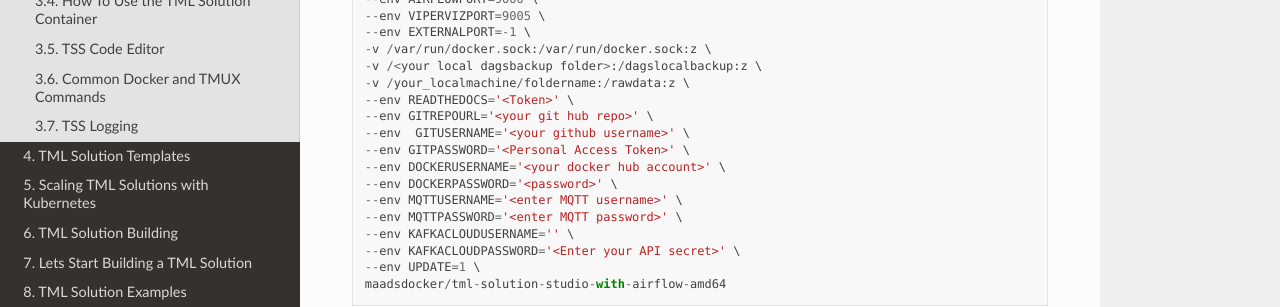
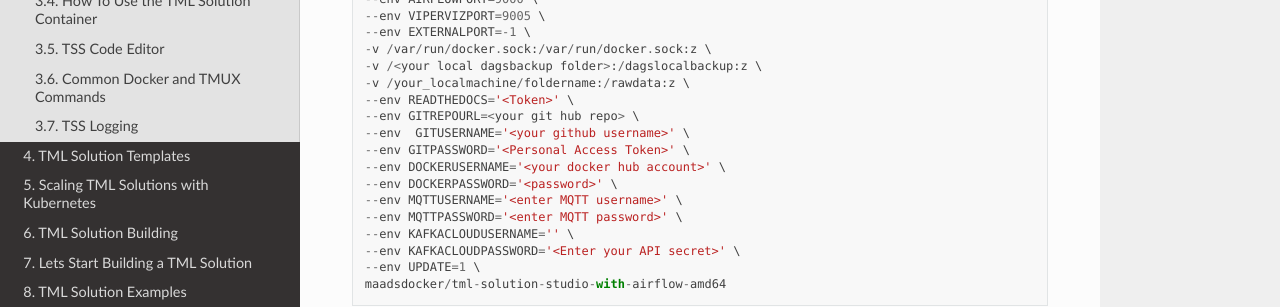
Before and after one commit to smaurice101/readthedocs, a Sphinx documentation site: the page built from docs/source/docker.rst, in a window 1280 px wide and 900 px high, scrolled down 2694 px. Shown: the part 151-458 px from the top of the window. Built offline with Sphinx 7.4.7 and the Read the Docs theme 3.1.0, drawn with Linux system fonts in a browser that asks for light colours.

```diff
--- a/docs/source/docker.rst
+++ b/docs/source/docker.rst
@@ -100,7 +100,7 @@ TSS Docker Run Command
    -v /<your local dagsbackup folder>:/dagslocalbackup:z \
    -v /your_localmachine/foldername:/rawdata:z \
    --env READTHEDOCS='<Token>' \
-   --env GITREPOURL='<your git hub repo>' \
+   --env GITREPOURL=<your git hub repo> \
    --env  GITUSERNAME='<your github username>' \
    --env GITPASSWORD='<Personal Access Token>' \
    --env DOCKERUSERNAME='<your docker hub account>' \
```
